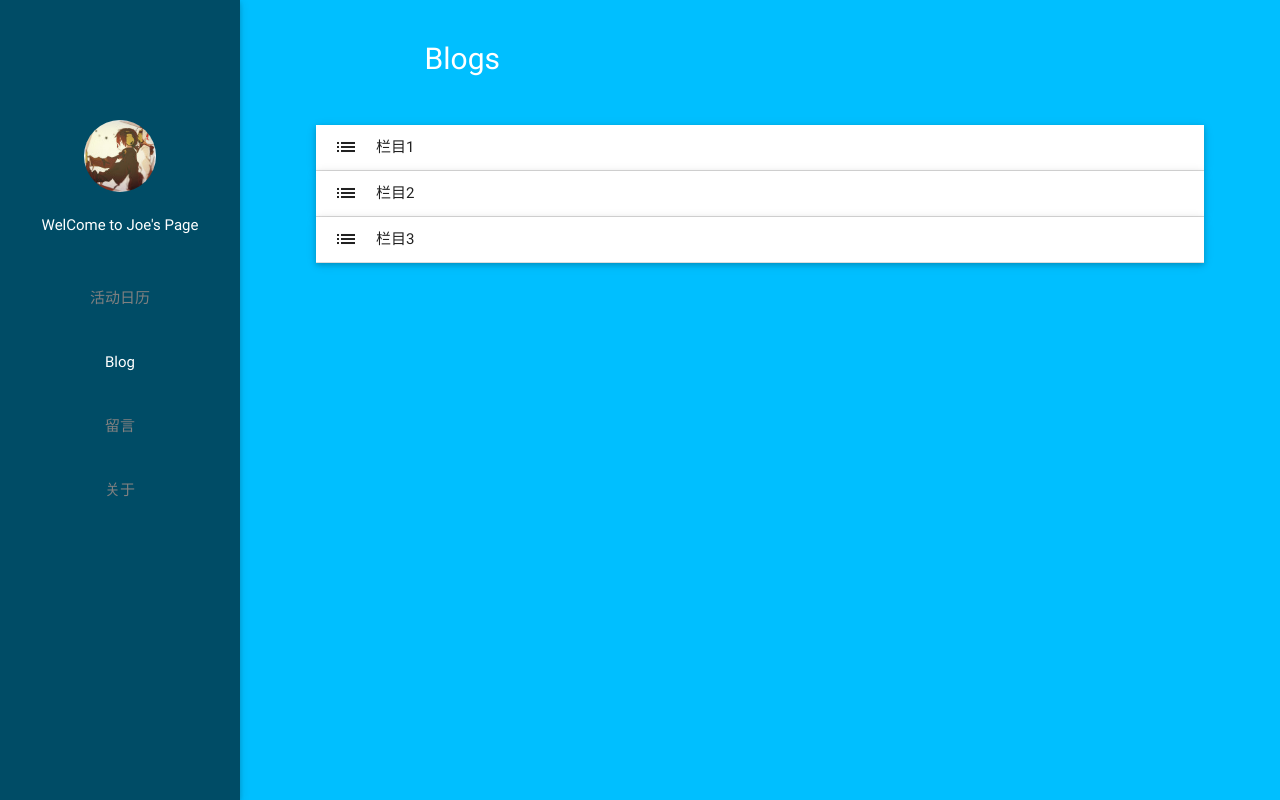
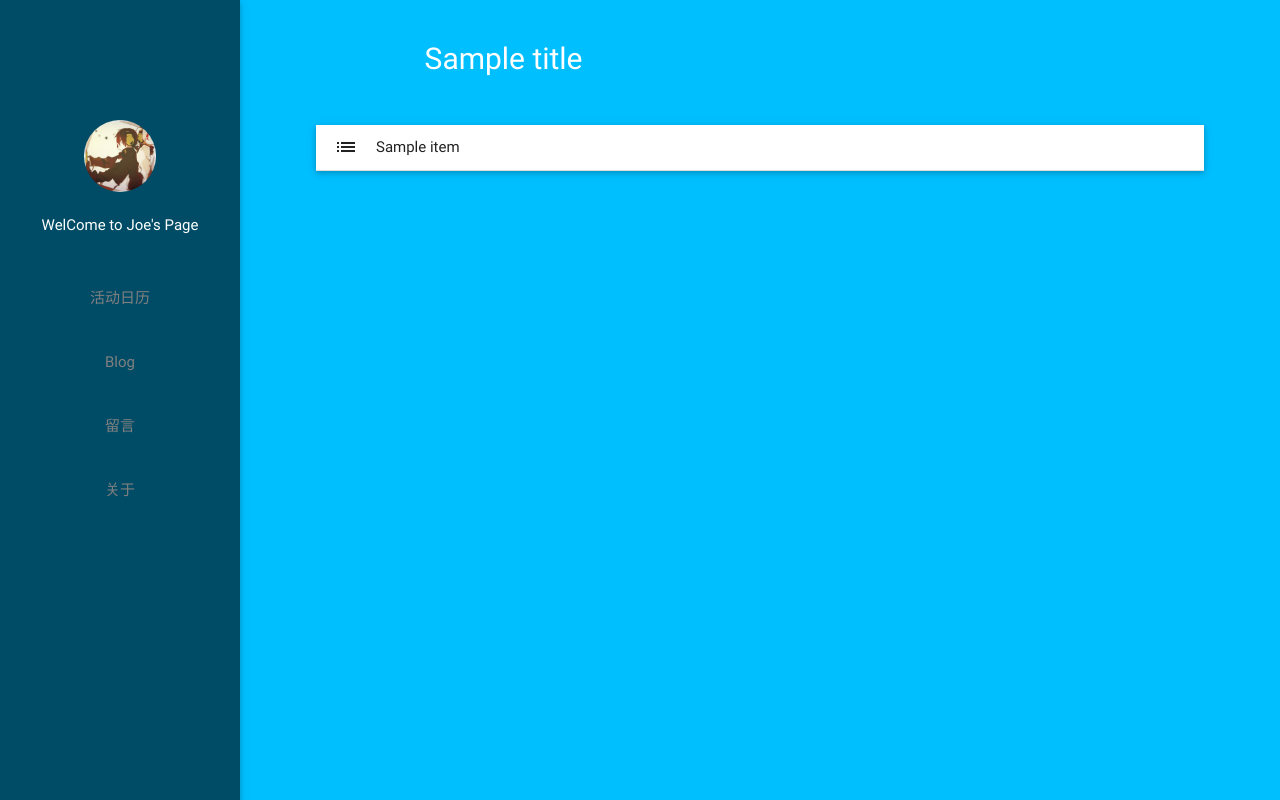
Before and after one commit to 1030310877/HomeWebSite, a Django app: template Django/JoeBlog/templates/blogs.html in a window 1280 px wide. Run offline with Django 3.2, Linux system fonts and the light colour scheme; the template is opened without the code that fills it: most values are stand-ins (such as "Sample title", 1, 10 or a date in 2020).

Commit message:
html转模板

```diff
--- a/Django/JoeBlog/JoeBlog/urls.py
+++ b/Django/JoeBlog/JoeBlog/urls.py
@@ -22,5 +22,5 @@
     url(r'^index', views.index),
     url(r'^about', views.index),
     url(r'^comment', views.comment),
-    url(r'^blog', views.blog)
+    url(r'^blogs', views.blog)
 ]
--- a/Django/JoeBlog/templates/blogs.html
+++ b/Django/JoeBlog/templates/blogs.html
@@ -1,100 +1,155 @@
-<!DOCTYPE html>
-<html>
+{#<!DOCTYPE html>#}
+{#<html>#}
+{##}
+{#<head>#}
+{#    <meta charset="utf-8">#}
+{#    <title>Joe's Blogs</title>#}
+{#    <link href="https://fonts.googleapis.com/icon?family=Material+Icons" rel="stylesheet">#}
+{#    <!--Import materialize.css-->#}
+{#    <link type="text/css" rel="stylesheet" href="css/materialize.min.css" media="screen,projection"/>#}
+{#    <!--Let browser know website is optimized for mobile-->#}
+{#    <meta name="viewport" content="width=device-width, initial-scale=1.0"/>#}
+{#    <link rel="stylesheet" href="css/index/index.css">#}
+{#    <link rel="stylesheet" href="css/index/blog.css"/>#}
+{#    <script src="https://code.jquery.com/jquery-2.2.3.min.js"></script>#}
+{#    <script src="js/materialize.min.js"></script>#}
+{#</head>#}
+{##}
+{#<body>#}
+{#<div>#}
+{#    <ul id="sidemenu" class="side-nav fixed center show-on-large fillheight">#}
+{#        <div id="menu" style="margin-top: 50%;">#}
+{#            <img src="imgs/headimg.jpg" class="navheaderimg circle"/>#}
+{#            <p style="margin-bottom: 30px;">WelCome to Joe's Page</p>#}
+{#            <li><a class="menuItem waves-effect waves-light" href="calendar.html">活动日历</a></li>#}
+{#            <li><a id="activeItem" href="blogs.html" class="menuItem waves-effect waves-light">Blog</a></li>#}
+{#            <li><a href="comments.html" class="menuItem waves-effect waves-light">留言</a></li>#}
+{#            <li><a href="about.html" class="menuItem waves-effect waves-light">关于</a></li>#}
+{#        </div>#}
+{#    </ul>#}
+{##}
+{#    <main style="padding-top: 20px;">#}
+{#        <div id="header">#}
+{#            <div class="row valign-wrapper">#}
+{#						<span class="col s12 m2 l2 center" style="margin-left: 0;">#}
+{#							<img src="imgs/headimg.jpg" data-activates="sidemenu"#}
+{#                                 class="headerimg circle button-collapse  hide-on-large-only">#}
+{#						</span>#}
+{#                <h5 id="tabtitle" class="col s12 m6 l6">Blogs</h5>#}
+{#            </div>#}
+{#        </div>#}
+{##}
+{#        <div id="webContent" class="transparent center-block">#}
+{#            <ul class="collapsible popout" data-collapsible="expandable">#}
+{#                <li>#}
+{#                    <div class="collapsible-header"><i class="material-icons">list</i>栏目1</div>#}
+{#                    <div class="collapsible-body white">#}
+{#                        <div class="left-align valign-wrapper blog-item">#}
+{#                            <i class="material-icons" style="margin-right: 40px;">description</i><a#}
+{#                                class="blog-article fillwidth" href="#!">Article 1</a>#}
+{#                        </div>#}
+{#                        <div class="left-align valign-wrapper blog-item">#}
+{#                            <i class="material-icons" style="margin-right: 40px;">description</i><a#}
+{#                                class="blog-article fillwidth" href="#!">Article 2</a>#}
+{#                        </div>#}
+{#                        <div class="left-align valign-wrapper blog-item">#}
+{#                            <i class="material-icons" style="margin-right: 40px;">description</i><a#}
+{#                                class="blog-article fillwidth" href="#!">Article 3</a>#}
+{#                        </div>#}
+{#                    </div>#}
+{#                </li>#}
+{#                <li>#}
+{#                    <div class="collapsible-header"><i class="material-icons">list</i>栏目2</div>#}
+{#                    <div class="collapsible-body white">#}
+{#                        <div class="left-align valign-wrapper blog-item">#}
+{#                            <i class="material-icons" style="margin-right: 40px;">description</i><a#}
+{#                                class="blog-article fillwidth" href="#!">Article 1</a>#}
+{#                        </div>#}
+{#                        <div class="left-align valign-wrapper blog-item">#}
+{#                            <i class="material-icons" style="margin-right: 40px;">description</i><a#}
+{#                                class="blog-article fillwidth" href="#!">Article 2</a>#}
+{#                        </div>#}
+{#                        <div class="left-align valign-wrapper blog-item">#}
+{#                            <i class="material-icons" style="margin-right: 40px;">description</i><a#}
+{#                                class="blog-article fillwidth" href="#!">Article 3</a>#}
+{#                        </div>#}
+{#                    </div>#}
+{#                </li>#}
+{#                <li>#}
+{#                    <div class="collapsible-header"><i class="material-icons">list</i>栏目3</div>#}
+{#                    <div class="collapsible-body white">#}
+{#                        <div class="left-align valign-wrapper blog-item">#}
+{#                            <i class="material-icons" style="margin-right: 40px;">description</i><a#}
+{#                                class="blog-article fillwidth" href="#!">Article 1</a>#}
+{#                        </div>#}
+{#                        <div class="left-align valign-wrapper blog-item">#}
+{#                            <i class="material-icons" style="margin-right: 40px;">description</i><a#}
+{#                                class="blog-article fillwidth" href="#!">Article 2</a>#}
+{#                        </div>#}
+{#                        <div class="left-align valign-wrapper blog-item">#}
+{#                            <i class="material-icons" style="margin-right: 40px;">description</i><a#}
+{#                                class="blog-article fillwidth" href="#!">Article 3</a>#}
+{#                        </div>#}
+{#                    </div>#}
+{#                </li>#}
+{#            </ul>#}
+{#        </div>#}
+{#    </main>#}
+{#    <div id="article-detail" class="fillwidth fillheight article-detail-hidden">#}
+{#        <div class="fillheight left" id="article-content">#}
+{#            <i class="small mdi-navigation-arrow-back white-text fixed" style="cursor:pointer;"></i>#}
+{#            <div class="fillheight" style="overflow: auto;">#}
+{#                <h1 class="white-text">this is title</h1>#}
+{#                <p class="white-text">this is content</p>#}
+{#            </div>#}
+{#        </div>#}
+{#    </div>#}
+{#</div>#}
+{#</body>#}
+{##}
+{#<script type="text/javascript">#}
+{#    $(document).ready(function () {#}
+{#        $('.button-collapse').sideNav()#}
+{#        $('.collapsible').collapsible({#}
+{#            accordion: false // A setting that changes the collapsible behavior to expandable instead of the default accordion style#}
+{#        });#}
+{#        $('.blog-item').click(function () {#}
+{#            $('#article-detail').removeClass("article-detail-hidden").addClass("article-detail-show");#}
+{#        })#}
+{#        $('.mdi-navigation-arrow-back').click(function () {#}
+{#            $('#article-detail').removeClass("article-detail-show").addClass("article-detail-hidden");#}
+{#        })#}
+{#    })#}
+{#</script>#}
+{##}
+{#</html>#}
 
-<head>
-    <meta charset="utf-8">
-    <title>Joe's Blogs</title>
-    <link href="https://fonts.googleapis.com/icon?family=Material+Icons" rel="stylesheet">
-    <!--Import materialize.css-->
-    <link type="text/css" rel="stylesheet" href="css/materialize.min.css" media="screen,projection"/>
-    <!--Let browser know website is optimized for mobile-->
-    <meta name="viewport" content="width=device-width, initial-scale=1.0"/>
-    <link rel="stylesheet" href="css/index/index.css">
-    <link rel="stylesheet" href="css/index/blog.css"/>
-    <script src="https://code.jquery.com/jquery-2.2.3.min.js"></script>
-    <script src="js/materialize.min.js"></script>
-</head>
 
-<body>
-<div>
-    <ul id="sidemenu" class="side-nav fixed center show-on-large fillheight">
-        <div id="menu" style="margin-top: 50%;">
-            <img src="imgs/headimg.jpg" class="navheaderimg circle"/>
-            <p style="margin-bottom: 30px;">WelCome to Joe's Page</p>
-            <li><a class="menuItem waves-effect waves-light" href="calendar.html">活动日历</a></li>
-            <li><a id="activeItem" href="blogs.html" class="menuItem waves-effect waves-light">Blog</a></li>
-            <li><a href="comments.html" class="menuItem waves-effect waves-light">留言</a></li>
-            <li><a href="about.html" class="menuItem waves-effect waves-light">关于</a></li>
-        </div>
-    </ul>
+{% extends 'index.html' %}
+{% load staticfiles %}
+{% block staticFile %}
+    <link rel="stylesheet" href="{% static "css/index/blog.css" %}"/>
+{% endblock %}
 
-    <main style="padding-top: 20px;">
-        <div id="header">
-            <div class="row valign-wrapper">
-						<span class="col s12 m2 l2 center" style="margin-left: 0;">
-							<img src="imgs/headimg.jpg" data-activates="sidemenu"
-                                 class="headerimg circle button-collapse  hide-on-large-only">
-						</span>
-                <h5 id="tabtitle" class="col s12 m6 l6">Blogs</h5>
-            </div>
-        </div>
-
-        <div id="webContent" class="transparent center-block">
+{% block content %}
     <ul class="collapsible popout" data-collapsible="expandable">
+        {% for item in category %}
             <li>
-                    <div class="collapsible-header"><i class="material-icons">list</i>栏目1</div>
+                <div class="collapsible-header"><i class="material-icons">list</i>{{ item.name }}</div>
                 <div class="collapsible-body white">
+                    {% for article in blogs %}
                         <div class="left-align valign-wrapper blog-item">
                             <i class="material-icons" style="margin-right: 40px;">description</i><a
-                                class="blog-article fillwidth" href="#!">Article 1</a>
+                                class="blog-article fillwidth" href="#!">{{ article.title }}</a>
                         </div>
-                        <div class="left-align valign-wrapper blog-item">
-                            <i class="material-icons" style="margin-right: 40px;">description</i><a
-                                class="blog-article fillwidth" href="#!">Article 2</a>
-                        </div>
-                        <div class="left-align valign-wrapper blog-item">
-                            <i class="material-icons" style="margin-right: 40px;">description</i><a
-                                class="blog-article fillwidth" href="#!">Article 3</a>
-                        </div>
+                    {% endfor %}
                 </div>
             </li>
-                <li>
-                    <div class="collapsible-header"><i class="material-icons">list</i>栏目2</div>
-                    <div class="collapsible-body white">
-                        <div class="left-align valign-wrapper blog-item">
-                            <i class="material-icons" style="margin-right: 40px;">description</i><a
-                                class="blog-article fillwidth" href="#!">Article 1</a>
-                        </div>
-                        <div class="left-align valign-wrapper blog-item">
-                            <i class="material-icons" style="margin-right: 40px;">description</i><a
-                                class="blog-article fillwidth" href="#!">Article 2</a>
-                        </div>
-                        <div class="left-align valign-wrapper blog-item">
-                            <i class="material-icons" style="margin-right: 40px;">description</i><a
-                                class="blog-article fillwidth" href="#!">Article 3</a>
-                        </div>
-                    </div>
-                </li>
-                <li>
-                    <div class="collapsible-header"><i class="material-icons">list</i>栏目3</div>
-                    <div class="collapsible-body white">
-                        <div class="left-align valign-wrapper blog-item">
-                            <i class="material-icons" style="margin-right: 40px;">description</i><a
-                                class="blog-article fillwidth" href="#!">Article 1</a>
-                        </div>
-                        <div class="left-align valign-wrapper blog-item">
-                            <i class="material-icons" style="margin-right: 40px;">description</i><a
-                                class="blog-article fillwidth" href="#!">Article 2</a>
-                        </div>
-                        <div class="left-align valign-wrapper blog-item">
-                            <i class="material-icons" style="margin-right: 40px;">description</i><a
-                                class="blog-article fillwidth" href="#!">Article 3</a>
-                        </div>
-                    </div>
-                </li>
+        {% endfor %}
     </ul>
-        </div>
-    </main>
+{% endblock %}
+
+{% block others %}
     <div id="article-detail" class="fillwidth fillheight article-detail-hidden">
         <div class="fillheight left" id="article-content">
             <i class="small mdi-navigation-arrow-back white-text fixed" style="cursor:pointer;"></i>
@@ -104,9 +159,9 @@
             </div>
         </div>
     </div>
-</div>
-</body>
+{% endblock %}
 
+{% block javascript %}
     <script type="text/javascript">
         $(document).ready(function () {
             $('.button-collapse').sideNav()
@@ -121,5 +176,4 @@
             })
         })
     </script>
-
-</html>
+{% endblock %}
--- a/Django/JoeBlog/templates/index.html
+++ b/Django/JoeBlog/templates/index.html
@@ -49,7 +49,7 @@
         <div id="header">
             <div class="row valign-wrapper">
 						<span class="col s12 m2 l2 center" style="margin-left: 0;">
-							<img src="imgs/headimg.jpg" data-activates="sidemenu"
+							<img src="{% static "imgs/headimg.jpg" %}" data-activates="sidemenu"
                                  class="headerimg circle button-collapse  hide-on-large-only">
 						</span>
                 <h5 id="tabtitle" class="col s12 m6 l6">
@@ -64,15 +64,18 @@
             {% endblock %}
         </div>
     </main>
+    {% block others %}
+
+    {% endblock %}
 </div>
 </body>
 
-<script type="text/javascript">
-    {% block javascript %}
+{% block javascript %}
+    <script type="text/javascript">
         $(document).ready(function () {
             $('.button-collapse').sideNav();
         })
-    {% endblock %}
-</script>
+    </script>
+{% endblock %}
 
 </html>
```
Also changed, not shown: Django/JoeBlog/blog/views.py (+11 -1 lines), Django/JoeBlog/templates/comments.html (+14 -22 lines), WebProject/admin/admin.html (+14 -4 lines), WebProject/admin/blogs.html (added, +25 -0 lines), WebProject/admin/comments.html (added, +13 -0 lines). Lines whose indentation alone changed are shown as unchanged.
